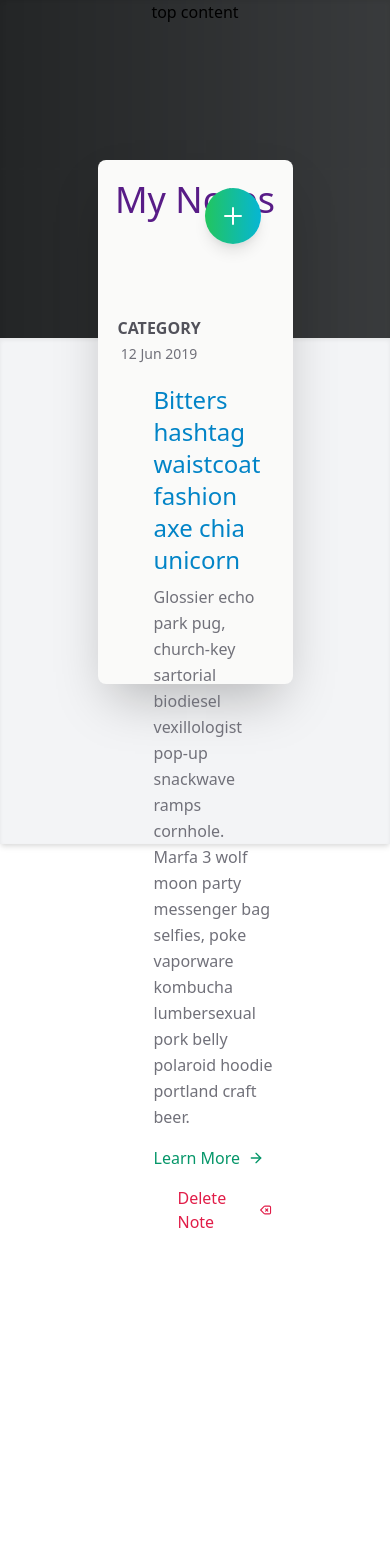
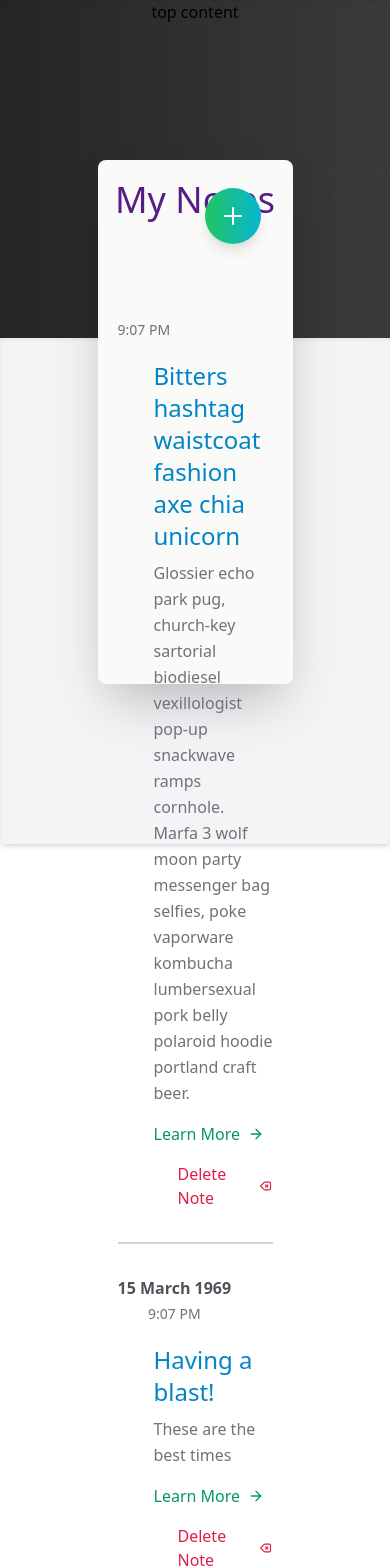
Before and after one commit to Ramoncarden/notes-app, a React (Create React App) app: page / in a window 390 px wide. Shown: the top 1568 px of the page. Before the commit the page ends 1330 px from the top, so only its background shows below. Built offline with nearby package versions, Linux system fonts and the light colour scheme; data requests are answered from the project's data file.

Commit message:
Created modal form and applied to home component. Set up json server files.

```diff
--- /dev/null
+++ b/data/db.json
@@ -0,0 +1,16 @@
+{
+  "notes": [
+    {
+      "title": "Bitters hashtag waistcoat fashion axe chia unicorn",
+      "date": "",
+      "content": "Glossier echo park pug, church-key sartorial biodiesel vexillologist pop-up snackwave ramps cornhole. Marfa 3 wolf moon party messenger bag selfies, poke vaporware kombucha lumbersexual pork belly polaroid hoodie portland craft beer.",
+      "id": 1
+    },
+    {
+      "title": "Having a blast!",
+      "date": "15 March 1969",
+      "content": "These are the best times",
+      "id": 2
+    }
+  ]
+}
--- a/package.json
+++ b/package.json
@@ -7,6 +7,7 @@
     "@testing-library/jest-dom": "^5.11.4",
     "@testing-library/react": "^11.1.0",
     "@testing-library/user-event": "^12.1.10",
+    "axios": "^0.24.0",
     "react": "^17.0.2",
     "react-dom": "^17.0.2",
     "react-router-dom": "^5.3.0",
--- a/src/App.js
+++ b/src/App.js
@@ -1,13 +1,22 @@
+import { useState } from 'react';
 import { BrowserRouter, Switch, Route } from 'react-router-dom';
 import Home from './Home';
+import Create from './Create';
 
 function App() {
+  const [ showModal, setShowModal ] = useState(false);
+
+  const openModal = () => {
+    setShowModal(prev => !prev)
+  }
+
   return (
     <BrowserRouter>
       <div className="App">
         <Switch>
           <Route exact path="/">
-            <Home />
+            <Home openModal={openModal} setShowModal={setShowModal} />
+            <Create showModal={showModal} openModal={openModal} />
           </Route>
         </Switch>
       </div>
--- /dev/null
+++ b/src/Create.js
@@ -0,0 +1,63 @@
+import React from 'react'
+
+const Create = ({ openModal, showModal }) => {
+
+
+  return (
+    <>
+      {showModal ?
+        <div className="modal fixed w-full h-full top-0 left-0 flex items-center justify-center">
+          <div className="modal-overlay absolute w-full h-full bg-gray-900 opacity-50"></div>
+
+          <div className="modal-container bg-white w-11/12 md:max-w-xl mx-auto rounded shadow-lg z-50 overflow-y-auto">
+
+            <div onClick={openModal} className="modal-close absolute top-0 right-0 cursor-pointer flex flex-col items-center mt-4 mr-4 text-white text-sm z-50">
+              <svg className="fill-current text-white" xmlns="http://www.w3.org/2000/svg" width="18" height="18" viewBox="0 0 18 18">
+                <path d="M14.53 4.53l-1.06-1.06L9 7.94 4.53 3.47 3.47 4.53 7.94 9l-4.47 4.47 1.06 1.06L9 10.06l4.47 4.47 1.06-1.06L10.06 9z"></path>
+              </svg>
+              <span className="text-sm">(Esc)</span>
+            </div>
+
+
+            <div className="modal-content py-4 text-left px-6">
+
+              <div className="flex justify-between items-center pb-3">
+                <p className="text-2xl font-bold text-purple-900">Add a new note</p>
+                <div onClick={openModal} className="modal-close cursor-pointer z-50">
+                  <svg className="fill-current text-black" xmlns="http://www.w3.org/2000/svg" width="18" height="18" viewBox="0 0 18 18">
+                    <path d="M14.53 4.53l-1.06-1.06L9 7.94 4.53 3.47 3.47 4.53 7.94 9l-4.47 4.47 1.06 1.06L9 10.06l4.47 4.47 1.06-1.06L10.06 9z"></path>
+                  </svg>
+                </div>
+              </div>
+
+
+
+              <div className="p-2 w-1/2">
+                <div className="relative">
+                  <label htmlFor="name" className="leading-7 text-sm text-gray-600">Title</label>
+                  <input type="text" id="name" name="name" className="w-full bg-gray-100 bg-opacity-50 rounded border border-gray-300 focus:border-indigo-500 focus:bg-white focus:ring-2 focus:ring-indigo-200 text-base outline-none text-gray-700 py-1 px-3 leading-8 transition-colors duration-200 ease-in-out" />
+                </div>
+              </div>
+
+              <div className="p-2 w-full">
+                <div className="relative">
+                  <label htmlFor="message" className="leading-7 text-sm text-gray-600">Message</label>
+                  <textarea id="message" name="message" className="w-full bg-gray-100 bg-opacity-50 rounded border border-gray-300 focus:border-indigo-500 focus:bg-white focus:ring-2 focus:ring-indigo-200 h-32 text-base outline-none text-gray-700 py-1 px-3 resize-none leading-6 transition-colors duration-200 ease-in-out"></textarea>
+                </div>
+              </div>
+
+
+              <div className="flex justify-end pt-2">
+                <button className="px-4 bg-transparent p-3 rounded-lg text-emerald-600 hover:bg-gray-100 hover:text-emerald-400 mr-2">Add</button>
+                <button onClick={openModal} className="px-4 bg-purple-700 p-3 rounded-lg text-white hover:bg-purple-400">Close</button>
+              </div>
+
+            </div>
+          </div>
+        </div>
+        : null}
+    </>
+  )
+}
+
+export default Create
--- a/src/Home.js
+++ b/src/Home.js
@@ -1,8 +1,9 @@
 import React from 'react';
 import NoteList from './NoteList';
-import { Link } from 'react-router-dom';
 
-const Home = () => {
+const Home = ({ openModal, setShowModal }) => {
+
+
   return (
     <div className="flex flex-col m-0 h-screen min-w-screen shadow-md relative z-0">
       <div className="top-half bg-header-pattern bg-cover text-center h-2/5 w-screen shadow-inner z-0">top content</div>
@@ -11,11 +12,11 @@ const Home = () => {
       </div>
       <div className="m-auto z-10 text-center bg-warm-gray-50 w-3/6 absolute inset-x-0 inset-y-40 rounded-lg shadow-2xl">
         <h1 className="text-4xl font-medium text-purple-900 mt-5">My Notes</h1>
-        <Link to="/Create" title="Create a new note" className="bg-gradient-to-r from-green-500 to-cyan-500 hover:from-emerald-500 hover:to-cyan-800 text-white text-center py-2 px-4 rounded-full h-14 w-14 inline-flex items-center shadow-lg absolute right-8 top-7">
+        <button onClick={openModal} title="Create a new note" className="bg-gradient-to-r from-green-500 to-cyan-500 hover:from-emerald-500 hover:to-cyan-800 text-white text-center py-2 px-4 rounded-full h-14 w-14 inline-flex items-center shadow-lg absolute right-8 top-7">
           <svg xmlns="http://www.w3.org/2000/svg" className="h-6 w-6" fill="none" viewBox="0 0 24 24" stroke="currentColor">
             <path strokeLinecap="round" strokeLinejoin="round" strokeWidth={2} d="M12 4v16m8-8H4" />
           </svg>
-        </Link>
+        </button>
         <NoteList />
       </div>
     </div>
--- a/src/NoteList.js
+++ b/src/NoteList.js
@@ -1,33 +1,52 @@
-import React from 'react'
-import { Link, useHistory } from 'react-router-dom'
+import React, { useState, useEffect } from 'react'
+import { Link } from 'react-router-dom'
+import axios from 'axios';
 
 const NoteList = () => {
+  const [ notes, setNotes ] = useState([]);
+
+  useEffect(() => {
+    async function getNotes() {
+      try {
+        const res = await axios.get('http://localhost:8000/notes');
+        setNotes(res.data);
+        console.log(res.data)
+      } catch (err) {
+        console.error(err);
+      }
+    } getNotes()
+  }, [ setNotes ])
+
   return (
-    <section class="text-gray-500 body-font overflow-hidden">
-      <div class="container px-5 py-24 mx-auto ">
-        <div class="-my-8 divide-y-2 divide-gray-800 ">
-          <div class="py-8 flex flex-wrap md:flex-nowrap">
-            <div class="md:w-64 md:mb-0 mb-6 flex-shrink-0 flex flex-col">
-              <span class="font-semibold title-font text-gray-600">CATEGORY</span>
-              <span class="mt-1 text-gray-500 text-sm">12 Jun 2019</span>
+    <section className="text-gray-500 body-font overflow-hidden">
+      <div className="container px-5 py-24 mx-auto ">
+
+        <div className="-my-8 divide-y-2 divide-gray-300 ">
+          {notes.map((note) => (
+            <div key={note.id} className="py-8 flex flex-wrap md:flex-nowrap">
+              <div className="md:w-64 md:mb-0 mb-6 flex-shrink-0 flex flex-col">
+                <span className="font-semibold title-font text-gray-600">{note.date}</span>
+                <span className="mt-1 text-gray-500 text-sm">9:07 PM</span>
               </div>
-            <div class="md:flex-grow text-left max-w-4xl -mt-1 ml-6 pl-3">
-              <h2 class="text-2xl font-medium text-sky-600 title-font mb-2 ">Bitters hashtag waistcoat fashion axe chia unicorn</h2>
-              <p class="leading-relaxed">Glossier echo park pug, church-key sartorial biodiesel vexillologist pop-up snackwave ramps cornhole. Marfa 3 wolf moon party messenger bag selfies, poke vaporware kombucha lumbersexual pork belly polaroid hoodie portland craft beer.</p>
-              <Link to={`/notes`} class="text-emerald-600 inline-flex items-center mt-4">Learn More
-                <svg class="w-4 h-4 ml-2" viewBox="0 0 24 24" stroke="currentColor" stroke-width="2" fill="none" stroke-linecap="round" stroke-linejoin="round">
+              <div className="md:flex-grow text-left max-w-4xl -mt-1 ml-6 pl-3">
+                <h2 className="text-2xl font-medium text-sky-600 title-font mb-2 ">{note.title}</h2>
+                <p className="leading-relaxed">{note.content}</p>
+                <Link to={`/notes`} className="text-emerald-600 inline-flex items-center mt-4">Learn More
+                  <svg className="w-4 h-4 ml-2" viewBox="0 0 24 24" stroke="currentColor" strokeWidth="2" fill="none" strokeLinecap="round" strokeLinejoin="round">
                     <path d="M5 12h14"></path>
                     <path d="M12 5l7 7-7 7"></path>
                   </svg>
                 </Link>
-              <span class="text-rose-600 inline-flex items-center mt-4 ml-6">Delete Note
-                <svg class="w-4 h-4 ml-2" viewBox="0 0 24 24" stroke="currentColor" stroke-width="2" fill="none" stroke-linecap="round" stroke-linejoin="round">
-                  <path stroke-linecap="round" stroke-linejoin="round" stroke-width="2" d="M12 14l2-2m0 0l2-2m-2 2l-2-2m2 2l2 2M3 12l6.414 6.414a2 2 0 001.414.586H19a2 2 0 002-2V7a2 2 0 00-2-2h-8.172a2 2 0 00-1.414.586L3 12z" />
+                <span className="text-rose-600 inline-flex items-center mt-4 ml-6">Delete Note
+                  <svg className="w-4 h-4 ml-2" viewBox="0 0 24 24" stroke="currentColor" strokeWidth="2" fill="none" strokeLinecap="round" strokeLinejoin="round">
+                    <path strokeLinecap="round" strokeLinejoin="round" strokeWidth="2" d="M12 14l2-2m0 0l2-2m-2 2l-2-2m2 2l2 2M3 12l6.414 6.414a2 2 0 001.414.586H19a2 2 0 002-2V7a2 2 0 00-2-2h-8.172a2 2 0 00-1.414.586L3 12z" />
                   </svg>
                 </span>
               </div>
             </div>
+          ))}
         </div>
+
       </div>
     </section >
   )
```
Also changed, not shown: 1 other file (tests, documents, lock files or other folders). Lines whose indentation alone changed are shown as unchanged.
